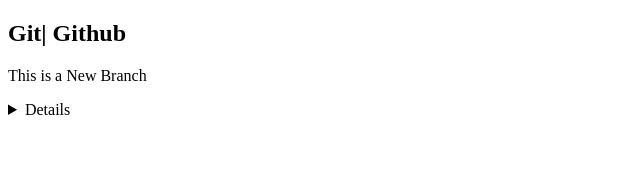
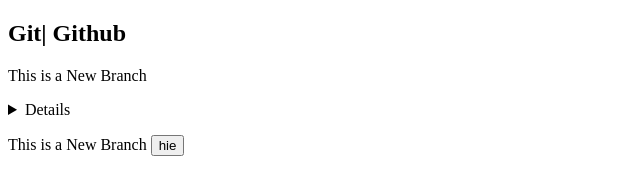
Before and after one commit to AbilAlam/LocalRepo, a plain HTML site: page index.html in a window 1280 px wide. Shown: the whole page, without its empty margins (0-640 px from the left). Drawn offline with Linux system fonts and the light colour scheme.

Commit message:
Now Fixed The Code

```diff
--- a/index.html
+++ b/index.html
@@ -8,6 +8,6 @@
 <body>
     <h2> Git| Github</h2>
     <p>This is a New Branch  <details> Click here for more details </details>   </p>
-
+    <p>This is a New Branch <button>hie</button></p>
 </body>
 </html>
```
